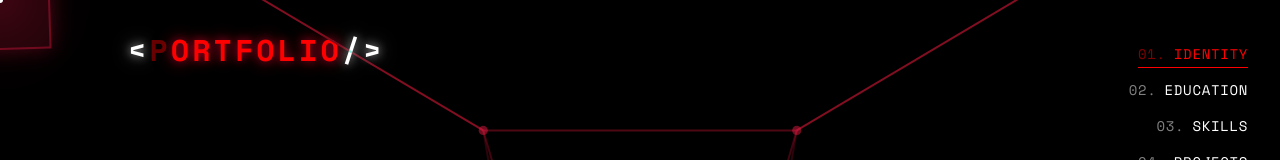
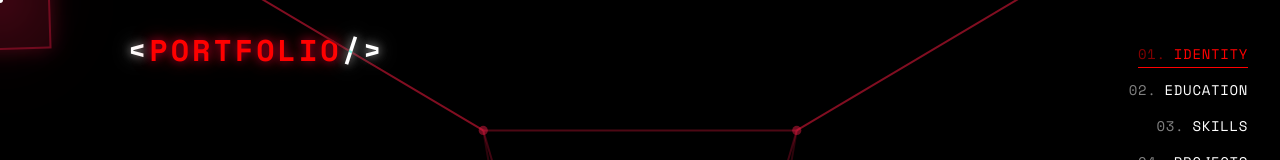
Before and after one commit to entr0py-y/Endeavor, a Next.js app: page / in a window 1280 px wide. Shown: the top 160 px of the page. Built offline with nearby package versions, Linux system fonts and the light colour scheme.

Commit message:
remove flicker effect from portfolio text

```diff
--- a/pages/index.tsx
+++ b/pages/index.tsx
@@ -181,22 +181,7 @@ export default function Home() {
         <div className={`font-bold tracking-widest text-lg md:text-3xl leading-none pointer-events-auto cursor-default text-nothing-red transition-opacity duration-500 ${currentSectionIndex === 0 ? 'opacity-100' : 'opacity-0'}`}>
           <span className="text-white glow-white">&lt;</span>
           <span className="font-space-mono glow-red text-nothing-red inline-flex">
-            {'PORTFOLIO'.split('').map((char, index) => {
-              // Chaotic random delays to avoid patterns
-              const randomDelays = [0.1, 2.4, 0.8, 3.2, 1.5, 0.3, 2.9, 1.2, 0.6];
-              // Only flicker specific letters as requested
-              const shouldFlicker = ['P', 'R', 'T', 'F', 'L'].includes(char);
-
-              return (
-                <span
-                  key={index}
-                  className={shouldFlicker ? "neon-flicker" : ""}
-                  style={shouldFlicker ? { animationDelay: `${randomDelays[index % randomDelays.length]}s` } : {}}
-                >
-                  {char}
-                </span>
-              );
-            })}
+            PORTFOLIO
           </span>
           <span className="text-white glow-white">/&gt;</span>
         </div>
--- a/styles/globals.css
+++ b/styles/globals.css
@@ -399,36 +399,7 @@ body {
     0 0 30px rgba(255, 255, 255, 0.2);
 }
 
-/* Neon Flicker Animation */
-@keyframes neon-flicker {
 
-  0%,
-  19%,
-  21%,
-  23%,
-  25%,
-  54%,
-  56%,
-  100% {
-    text-shadow:
-      0 0 8px rgba(255, 0, 60, 0.5),
-      0 0 15px rgba(255, 0, 60, 0.35),
-      0 0 25px rgba(255, 0, 60, 0.2),
-      0 0 35px rgba(255, 0, 60, 0.1);
-    opacity: 1;
-  }
-
-  20%,
-  24%,
-  55% {
-    text-shadow: none;
-    opacity: 0.4;
-  }
-}
-
-.neon-flicker {
-  animation: neon-flicker 12s infinite;
-}
 
 /* Neon Flicker Animation - White */
 @keyframes neon-flicker-white {
```
